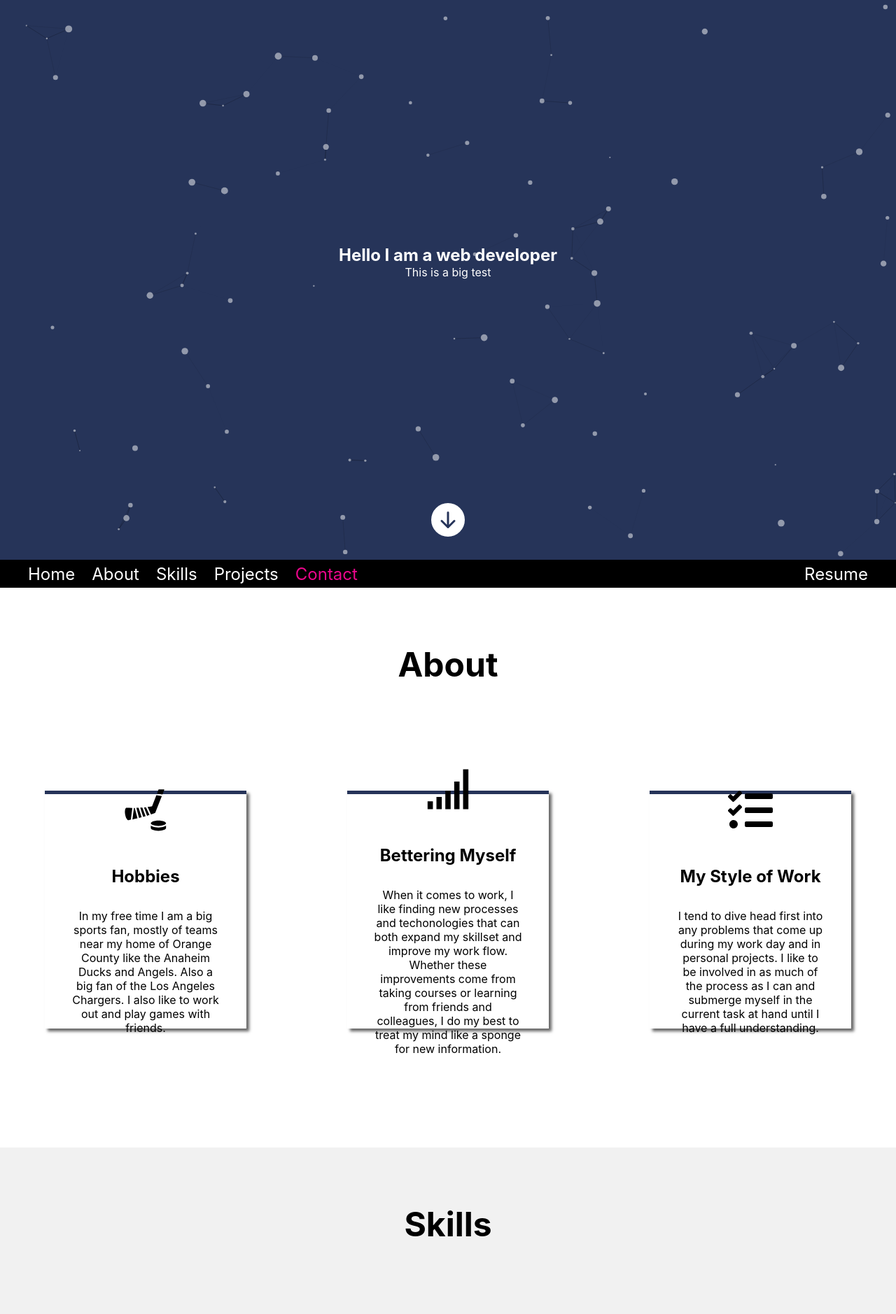
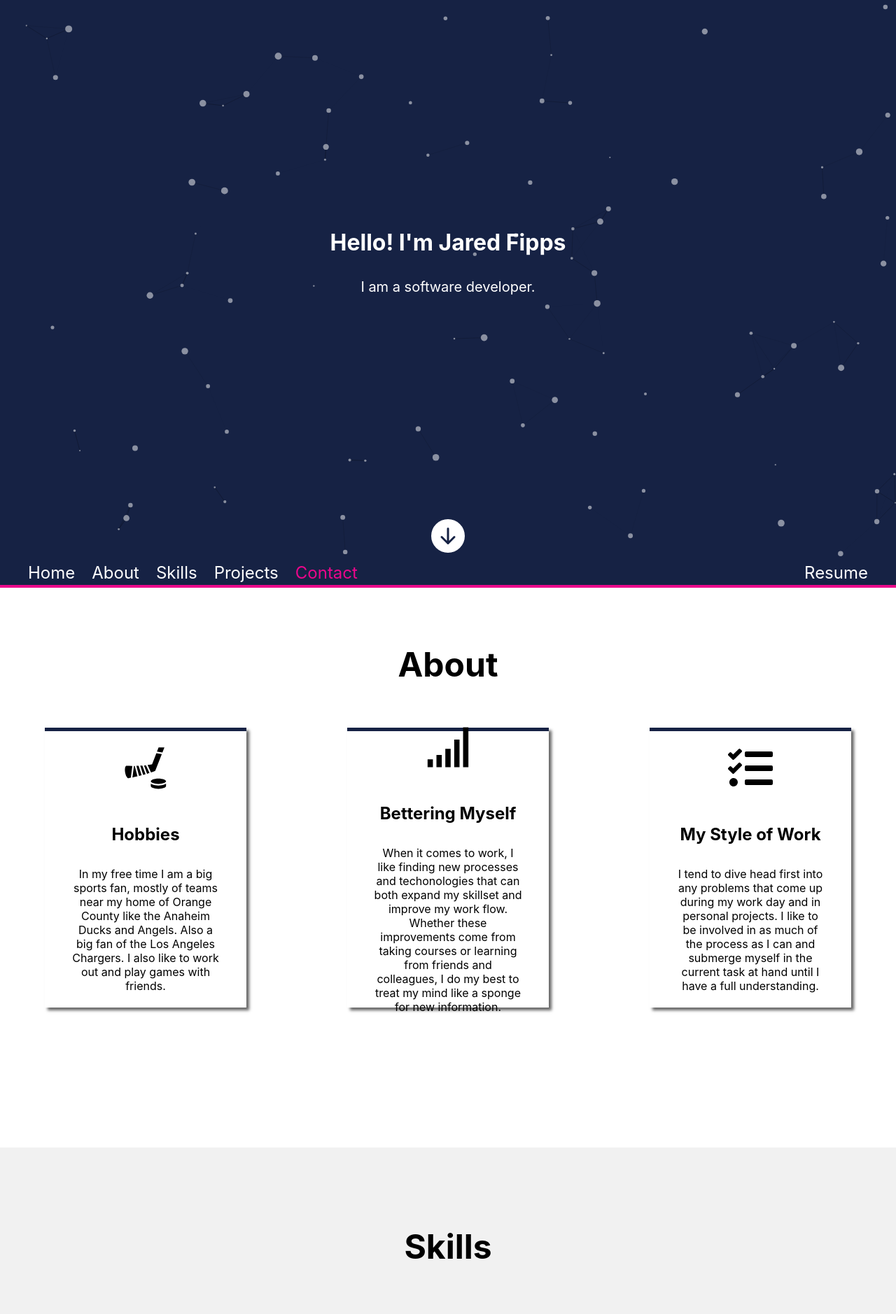
Before and after one commit to jfipps/jfippswebsite, a React (Create React App) app: page / in a window 1280 px wide. Shown: the top 1878 px of the page at 70% size. Built offline with nearby package versions, Linux system fonts and the light colour scheme.

Commit message:
Cleaning up styling. 7/9/2023

```diff
--- a/src/components/Contact.js
+++ b/src/components/Contact.js
@@ -34,9 +34,9 @@ export default function Contact(props) {
   return (
     <section className="ContactSection" id="contact">
       <div className="ContactTitle">
-        <span>Contact</span>
+        <span ref={contactRef}>Contact</span>
       </div>
-      <div className="ContactContent" ref={contactRef}>
+      <div className="ContactContent">
         <form onSubmit={HandleSend} className="ContactForm" id="contactform">
           <div className="FormInput">
             <label>Name</label>
--- a/src/components/Hero.js
+++ b/src/components/Hero.js
@@ -9,8 +9,8 @@ export default function Hero(props) {
       <Particle />
       <div className="HeroContent">
         <div className="HeroDesc">
-          <h1>Hello I am a web developer</h1>
-          <p>This is a big test</p>
+          <h1>Hello! I'm Jared Fipps</h1>
+          <p>I am a software developer.</p>
         </div>
         <div className="Bounce">
           <a href="#about">
--- a/src/components/Particle.js
+++ b/src/components/Particle.js
@@ -22,7 +22,7 @@ export default function Particle() {
         options={{
           background: {
             color: {
-              value: "#263459",
+              value: "#162244",
             },
           },
           fpsLimit: 120,
--- a/src/components/Projects.js
+++ b/src/components/Projects.js
@@ -39,10 +39,10 @@ export default function Projects(props) {
   return (
     <section className="ProjectsSection" id="projects">
       <div className="ProjectsTitle">
-        <span>Projects</span>
+        <span ref={projectRef}>Projects</span>
       </div>
       <div className="ProjectsContent">
-        <div className="ProjectCard" ref={projectRef}>
+        <div className="ProjectCard">
           <div className="ExpandIcon">
             <motion.button
               whileHover={{ scale: 1.1 }}
--- a/src/css/about.css
+++ b/src/css/about.css
@@ -1,11 +1,5 @@
 :root {
-  --card-hover-color: #263459;
-  --background-text: #ced9bf;
-  --modal-background-color: #364853;
-  --modal-background-hover-color: #5b6870;
-  --modal-text: #c09576;
-  --button-background-color: #1f313d;
-  --plain-background: #ffffff;
+  --card-hover-color: #162244;
 }
 
 /* reset */
@@ -44,8 +38,9 @@
   flex-direction: row;
   justify-content: space-between;
   align-items: center;
+  margin-top: 5rem;
   width: 90%;
-  height: 100%;
+  height: 50%;
 }
 
 .Card {
@@ -54,7 +49,7 @@
   align-items: center;
   justify-content: center;
   width: 25%;
-  height: 50%;
+  height: 100%;
   border-top: 5px solid var(--card-hover-color);
   box-shadow: 4px 4px 4px rgba(0, 0, 0, 0.6);
   background: linear-gradient(to bottom, var(--card-hover-color) 50%, #fff 50%)
--- a/src/css/contact.css
+++ b/src/css/contact.css
@@ -1,6 +1,7 @@
 :root {
-  --background-color: #263459;
+  --background-color: #162244;
   --active-color: #eb068b;
+  --backup-color: #263459;
 }
 
 /* reset */
@@ -84,14 +85,15 @@
 
 .BodyInput {
   width: 100%;
-  padding-bottom: 11rem;
+  min-height: 10rem;
+  padding: 0.5rem 0 0.5rem 0;
   background-color: #f5f5eb;
   resize: vertical;
   outline: none;
 }
 
 .Focused {
-  border: 1px solid var(--active-color);
+  border: 2px solid var(--active-color);
 }
 
 .SubmitButton {
--- a/src/css/hero.css
+++ b/src/css/hero.css
@@ -30,6 +30,15 @@
   padding-bottom: 20rem;
 }
 
+.HeroDesc h1 {
+  font-size: 2rem;
+  margin-bottom: 2rem;
+}
+
+.HeroDesc p {
+  font-size: 1.25rem;
+}
+
 .Bounce a {
   text-decoration: none;
   color: #fff;
--- a/src/css/navbar.css
+++ b/src/css/navbar.css
@@ -1,4 +1,5 @@
 :root {
+  --navbar-color: #162244;
   --active-color: #eb068b;
 }
 
@@ -8,11 +9,12 @@
   justify-content: space-between;
   height: 5%;
   width: 100%;
-  background-color: black;
+  background-color: var(--navbar-color);
   position: sticky;
   position: -webkit-sticky;
   top: 0;
   z-index: 100;
+  border-bottom: 4px solid var(--active-color);
 }
 .NavLinks {
   display: flex;
--- a/src/css/skills.css
+++ b/src/css/skills.css
@@ -23,11 +23,11 @@
 .SkillsTitle {
   display: flex;
   flex-direction: column;
-  height: 25%;
+  height: 15%;
   width: 100%;
   align-items: center;
-  padding-top: 5rem;
-  padding-bottom: 10rem;
+  padding-top: 7rem;
+  margin-bottom: 10rem;
 }
 
 .SkillsTitle span {
```
